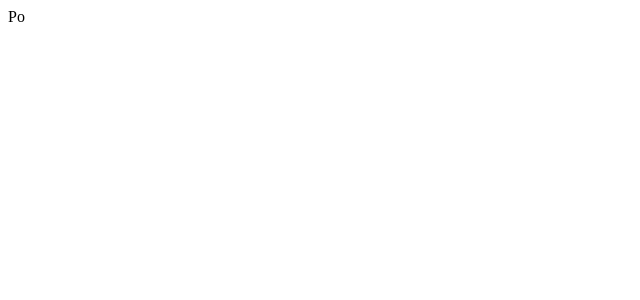
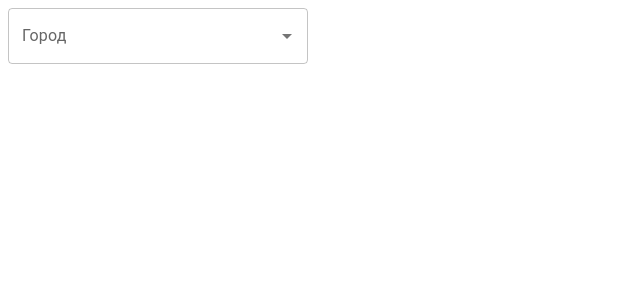
Before and after one commit to firststage0/weather, a Next.js app: page /Main/Main in a window 1280 px wide. Shown: the top 300 px of the page, without its empty margins (0-640 px from the left). Built offline with nearby package versions, Linux system fonts and the light colour scheme.

Commit message:
добавлен автокомплит

```diff
--- a/src/app/components/Weather/Weather.tsx
+++ b/src/app/components/Weather/Weather.tsx
@@ -1,14 +1,27 @@
-'use client'
+"use client";
 
-import { useEffect, useState } from "react"
+import { Autocomplete, TextField } from "@mui/material";
+import { useEffect, useState } from "react";
 
-export const Weather = () =>{
-	const [data, setData] = useState<any>([]);
-	const [isLoading, setIsLoading] = useState<boolean>(true);
+const apiKey = "57f7df1e3063971e738d4e9c5af1bb15";
+const listOfCities = ["Москва", "Воронеж", "Самара", "Санкт-петербург"];
+export const Weather = () => {
+  const [data, setData] = useState<any>([]);
+  const [isLoading, setIsLoading] = useState<boolean>(true);
 
-	useEffect(() => {
+  // useEffect(() => {
 
-	}, []);
+  // 	const apiURL = `https://api.openweathermap.org/data/2.5/weather?q=${cityForRequest}&appid=${apiKey}&units=metric`;
 
-	return <div>Po</div>
-}
+  // }, []);
+
+  return (
+    <Autocomplete
+      disablePortal
+      id="combo-box-demo"
+      options={listOfCities}
+      sx={{ width: 300 }}
+      renderInput={(params) => <TextField {...params} label="Город" />}
+    />
+  );
+};
```
Also changed, not shown: package.json (+8 -5 lines), 1 other file (tests, documents, lock files or other folders).
